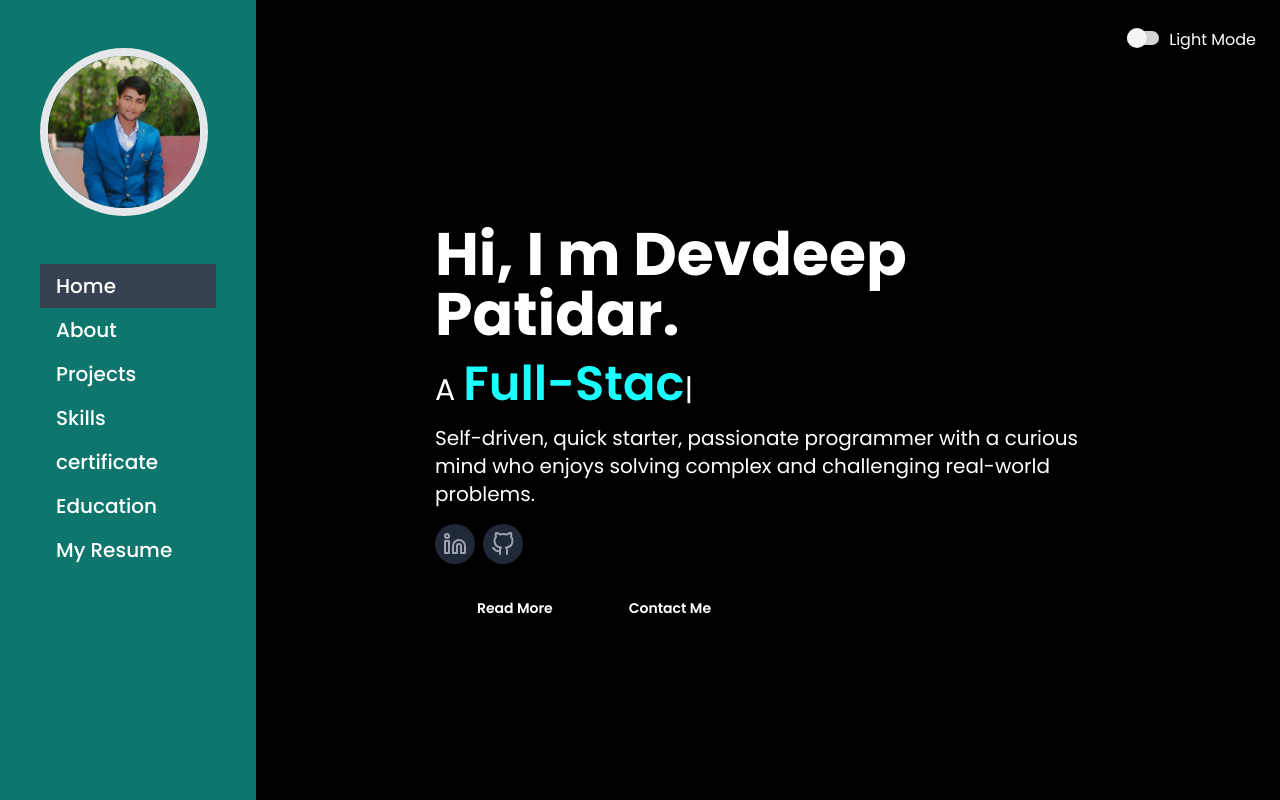
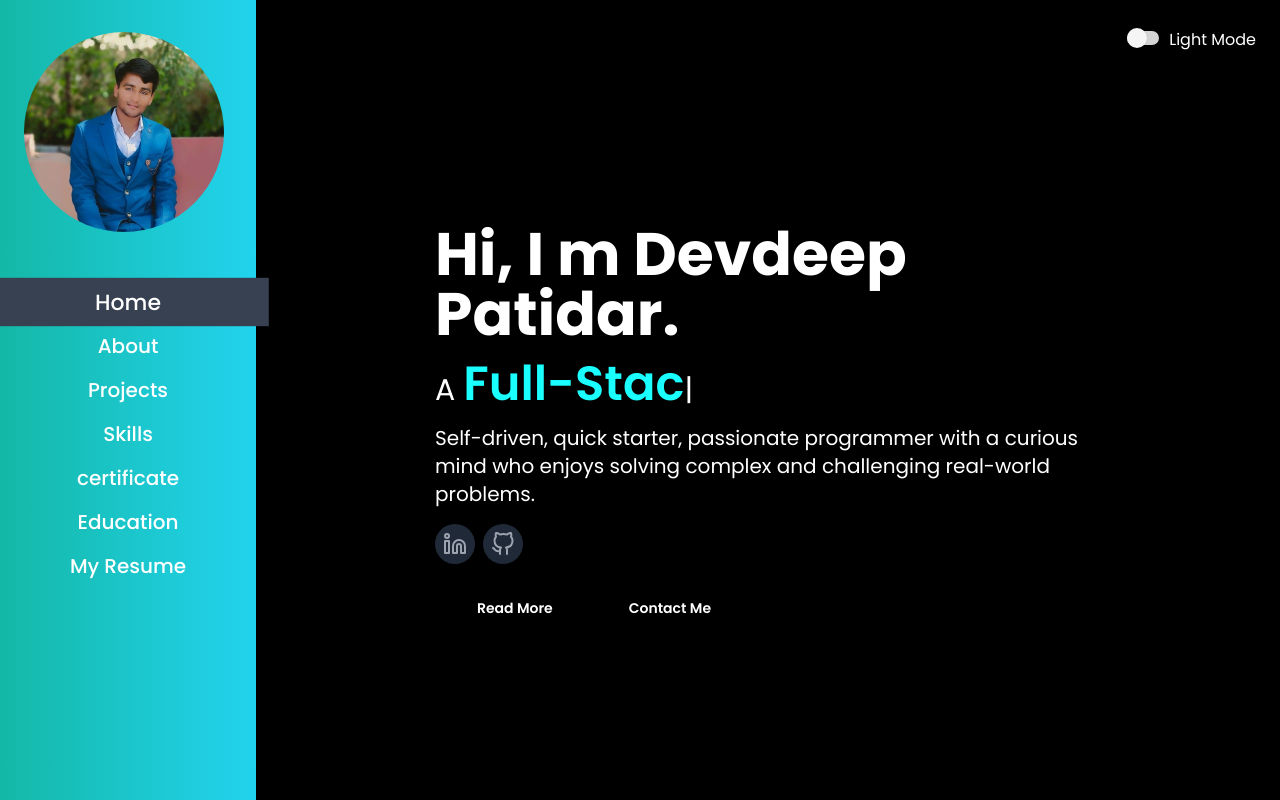
Before and after one commit to Devdeep8/Devdeeppportfolio, a Next.js app: page / in a window 1280 px wide. Shown: the top 800 px of the page. Built offline with nearby package versions, Linux system fonts and the light colour scheme.

Commit message:
simple work resolved

```diff
--- a/components/Sidenav.jsx
+++ b/components/Sidenav.jsx
@@ -18,6 +18,7 @@ const Sidebar = ({ profilePicUrl  }) => {
   const { darkMode , toggleDarkMode  } = useMode();
   const [isOpen, setIsOpen] = useState(false);
 
+  // console.log(darkMode);
 
   useEffect(() => {
     const handleScroll = () => {
@@ -80,7 +81,7 @@ const Sidebar = ({ profilePicUrl  }) => {
           </label>
         </div>
       </div>
-
+     {/* mobile Navbar */}
       <nav
         className={`${
           isOpen ? 'transition ease-in-out transform translate-x-0' : 'transition ease-in-out transform -translate-x-full'
@@ -91,7 +92,7 @@ const Sidebar = ({ profilePicUrl  }) => {
             <Link href={'http://linkedin.com/in/devdeep-patidar'} target='_blank'>
               <Image
                 src={profilePicUrl}
-                className={`mb-5 rounded-full border hover:scale-110 transition ease-in-out cursor-pointer`}
+                className={`rounded-full  hover:scale-110 transition ease-in-out cursor-pointer`}
                 alt='Devdeep'
                 width={200}
                 height={100}
@@ -115,9 +116,9 @@ const Sidebar = ({ profilePicUrl  }) => {
           <li>
             <a
               href='#about'
-              className={`block py-2 text-xl font-medium px-4 text-${
+              className={`block py-2 text-xl  font-medium px-4 text-${
                 darkMode ? 'white' : 'gray-300'
-              } hover:bg-gray-700 ${activeLink === 'about' ? 'bg-gray-700' : ''}`}
+              } hover:bg-gray-700 ${activeLink === 'about' ? 'bg-gray-700 ' : ''}`}
             >
               About
             </a>
@@ -186,11 +187,11 @@ const Sidebar = ({ profilePicUrl  }) => {
     </div>
     <div className={` hidden md:block`}>
 
-    <nav className={` fixed top-0 ${darkMode ? ' bg-teal-700' : 'bg-gray-500'} w-64 min-h-screen py-4 px-10`}>
+    <nav className={` fixed top-0 ${darkMode ? 'bg-gradient-to-r from-teal-500 to-cyan-400' : 'bg-gradient-to-r from-gray-100 via-gray-300 to-gray-100'} w-64 min-h-screen text-center`}>
       <div className={`flex items-center justify-center`}>
         <div className=" mr-2 py-8 ">
           <Link href={"http://linkedin.com/in/devdeep-patidar"} target='_blank'>
-          <Image  src={profilePicUrl} className={`rounded-full border-8 hover:scale-110	transition ease-in-out cursor-pointer `} alt="Devdeep" width={200} height={200} priority />
+          <Image  src={profilePicUrl} className={`rounded-full hover:scale-110 z-10 transition ease-in-out cursor-pointer `} alt="Devdeep" width={200} height={200} priority />
           </Link>
         </div>
 
@@ -200,38 +201,38 @@ const Sidebar = ({ profilePicUrl  }) => {
       <ul className="mt-4">
         <li>
 
-            <a href='#Home' className={`block py-2 text-xl font-medium px-4 text-${darkMode ? 'white' : 'gray-300'} hover:bg-gray-700 ${activeLink === 'Home' ? 'bg-gray-700' : ''}`}>Home</a>
+            <a href='#Home' className={`block py-2 text-xl  font-medium px-4 text-${darkMode ? 'white' : 'gray-300'} hover:bg-gray-700 hover:scale-110 transition ease-in-out ${activeLink === 'Home' ? 'bg-gray-700 text-white scale-110' : ''}`}>Home</a>
 
         </li>
         <li>
 
-            <a href='#about' className={`block py-2 text-xl font-medium px-4 text-${darkMode ? 'white' : 'gray-300'} hover:bg-gray-700 ${activeLink === 'about' ? 'bg-gray-700' : ''}`}>About</a>
+            <a href='#about' className={`block py-2 text-xl   font-medium px-4 text-${darkMode ? 'white' : 'gray-300'} hover:bg-gray-700 hover:scale-110 transition ease-in-out ${activeLink === 'about' ? 'bg-gray-700 scale-110 text-white' : ''}`}>About</a>
 
         </li>
         <li>
 
-            <a href='#projects' className={`block py-2 text-xl font-medium px-4 text-${darkMode ? 'white' : 'gray-300'} hover:bg-gray-700 ${activeLink === 'projects' ? 'bg-gray-700' : ''}`}>Projects</a>
+            <a href='#projects' className={`block py-2 text-xl  font-medium px-4 text-${darkMode ? 'white' : 'gray-300'} hover:bg-gray-700 hover:scale-110 transition ease-in-out ${activeLink === 'projects' ? 'bg-gray-700 scale-110 text-white' : ''}`}>Projects</a>
 
         </li>
         <li>
 
-            <a href='#skills' className={`block py-2 text-xl font-medium px-4 text-${darkMode ? 'white' : 'gray-300'} hover:bg-gray-700 ${activeLink === 'skills' ? 'bg-gray-700' : ''}`}>Skills</a>
+            <a href='#skills' className={`block py-2 text-xl  font-medium px-4 text-${darkMode ? 'white' : 'gray-300'} hover:bg-gray-700 hover:scale-110 transition ease-in-out ${activeLink === 'skills' ? 'bg-gray-700 scale-110 text-white' : ''}`}>Skills</a>
 
         </li>
         <li>
 
-            <a href='#certificate' className={`block py-2 text-xl font-medium px-4 text-${darkMode ? 'white' : 'gray-300'} hover:bg-gray-700 ${activeLink === 'certificate' ? 'bg-gray-700' : ''}`}>certificate</a>
+            <a href='#certificate' className={`block py-2 text-xl  font-medium px-4 text-${darkMode ? 'white' : 'gray-300'} hover:bg-gray-700 hover:scale-110 transition ease-in-out ${activeLink === 'certificate' ? 'bg-gray-700 scale-110 text-white' : ''}`}>certificate</a>
 
         </li>
         <li>
 
-            <a href='#education' className={`block py-2 text-xl font-medium px-4 text-${darkMode ? 'white' : 'gray-300'} hover:bg-gray-700 ${activeLink === 'education' ? 'bg-gray-700' : ''}`}>Education</a>
+            <a href='#education' className={`block py-2 text-xl  font-medium px-4 text-${darkMode ? 'white' : 'gray-300'} hover:bg-gray-700 hover:scale-110 transition ease-in-out ${activeLink === 'education' ? 'bg-gray-700 scale-110 text-white' : ''}`}>Education</a>
 
         </li>
 
         <li>
 
-            <a href='https://drive.google.com/file/d/1E66NwNM1j06NIpWiNl1OkBvfY_hVD0-t/view?usp=sharing' target='_blank' className={`block py-2 px-4 text-xl font-medium text-${darkMode ? 'white' : 'gray-300'} hover:bg-gray-700 ${activeLink === 'resume' ? 'bg-gray-700' : ''}`}>My Resume</a>
+            <a href='https://drive.google.com/file/d/1E66NwNM1j06NIpWiNl1OkBvfY_hVD0-t/view?usp=sharing' target='_blank' className={`block py-2 px-4 text-xl  font-medium text-${darkMode ? 'white' : 'gray-300'} hover:bg-gray-700 hover:scale-110 transition ease-in-out hover:text-white ${activeLink === 'resume' ? 'bg-gray-700 text-white' : ''}`}>My Resume</a>
 
         </li>
       </ul>
--- a/components/Skills.jsx
+++ b/components/Skills.jsx
@@ -11,7 +11,7 @@ const SkillsSection = (  ) => {
     return (
       <>
     <section id="skills" className={`  md:pt-32 md:pl-44  section scrollspy ${ darkMode ? 'bg-black text-white' : 'bg-white text-gray-800'}`}>
-      <h3 className={`flex justify-center pb-8 text-2xl text-semibold md:text-7xl font-semibold ${darkMode ? 'text-teal-500 brightness-150' :''} ${ darkMode ? '' : ''}`}>Skills</h3>
+      <h3 className={`flex justify-center pb-8 text-2xl text-teal-500 text-semibold md:text-7xl  font-semibold ${darkMode ? 'text-teal-500 brightness-150' :''} ${ darkMode ? '' : ''}`}>Skills</h3>
 
 
       <div className="container grid grid-cols-1 md:grid-cols-1 xl:grid-cols-1">
@@ -111,7 +111,7 @@ const SkillItem = ({ src, alt, text }) => {
     return (
       <div className=" items-center px-10">
         <div className="relative w-20 h-20 md:w-24 md:h-30  ">
-          <Image src={src} alt={alt} layout="fill" objectFit="contain" className="rounded cursor-pointer hover:scale-125 transition ease-in-out bg-white" priority/>
+          <Image src={src} alt={alt} layout="fill" objectFit="contain" className="rounded cursor-pointer aspect-auto bg-white" priority/>
         </div>
         <p className=" text-sm mt-5">{text}</p>
       </div>
```
Also changed, not shown: app/globals.css (line endings or trailing spaces).
